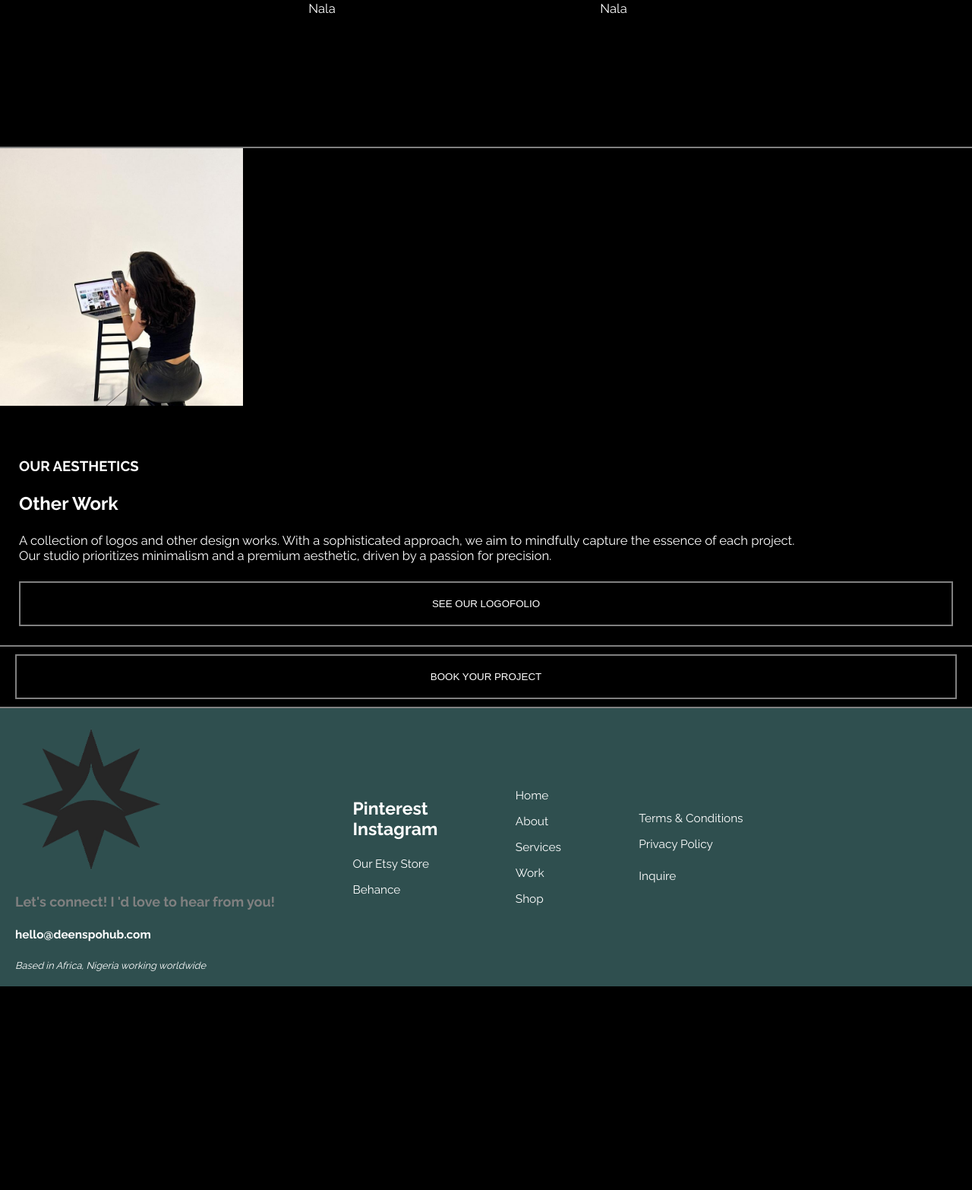
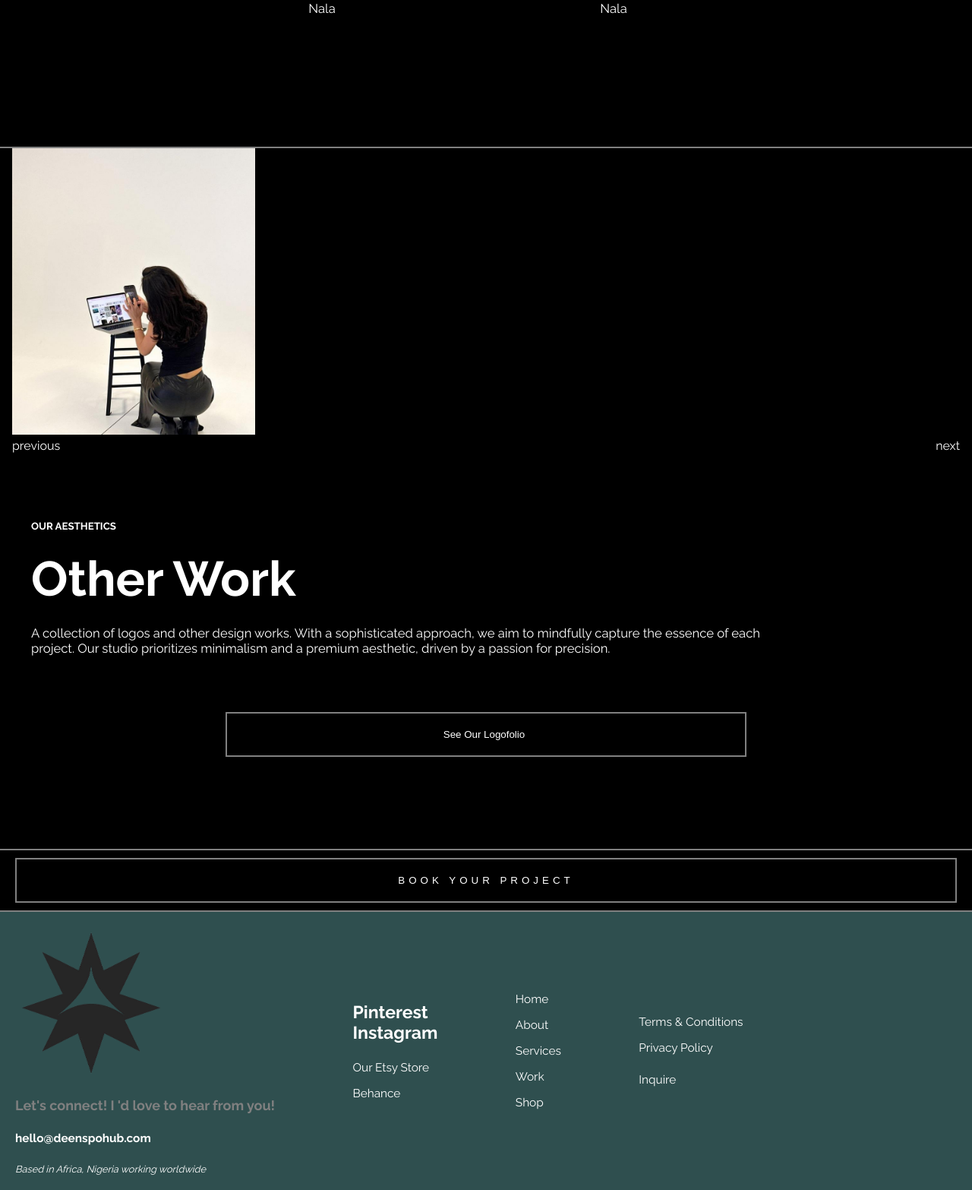
Before and after one commit to sirunique/Agencyportfolio, a PHP site: page /work in a window 1280 px wide. Shown: the part 2262-3828 px from the top of the page at 76% size. Before the commit the page ends 3560 px from the top, so only its background shows below. Run offline with PHP 8.4, Linux system fonts and the light colour scheme; some libraries are stand-ins or nearby versions.

Commit message:
styling updated

```diff
--- a/pages/work/index.php
+++ b/pages/work/index.php
@@ -6,7 +6,7 @@ include('./pages/work/work_css.php'); // linking css work page
 
 <!-- Page Content -->
 <section class="section row work--1">
-    <h1>Selected Case Studies</h1>
+    <h2>Selected Case Studies</h2>
     <p class="work-text">A few past loves. Here you’ll find a collection of our selected case studies</p>
     <div class="images-container">
         <div class="img">
@@ -78,14 +78,20 @@ include('./pages/work/work_css.php'); // linking css work page
 </section>
 
 <section class="section row work--2">
-    <img src="images/IMG-20240906-WA0013.jpg" alt="image" class="grid-img">
+    <div class="slides">
+        <img src="images/IMG-20240906-WA0013.jpg" alt="image" class="grid-img">
+        <div class="slide">
+            <a href="" class="left"><i class="fa-thin fa-arrow-left-long"></i>previous</a>
+            <a href="" class="right">next<i class="fa-thin fa-arrow-right-long"></i></a>
+        </div>
+    </div>
 
     <div class="element-align">
-        <h3>OUR AESTHETICS</h3>
+        <h5>OUR AESTHETICS</h5>
         <h1>Other Work</h1>
         <p>A collection of logos and other design works. With a sophisticated approach, we aim to mindfully capture the essence of each project. Our studio prioritizes minimalism and a premium aesthetic, driven by a passion for precision.</p>
         <button class="btn">
-            See Our Logofolio
+            See Our Logofolio<i class="fa-thin fa-arrow-right-long"></i>
         </button>
     </div>
 </section>
--- a/pages/work/work_css.php
+++ b/pages/work/work_css.php
@@ -1,4 +1,8 @@
 <style>
+    .section {
+        padding: 0 1rem;
+    }
+
     .work--1 {
         padding: 7rem 2rem;
         display: flex;
@@ -38,7 +42,8 @@
         display: block;
     }
 
-    .space-between {
+    .space-between,
+    .slide {
         display: flex;
         justify-content: space-between;
     }
@@ -46,7 +51,6 @@
     .space-between a {
         display: none;
     }
-
 
     .element-align {
         display: flex;
@@ -60,6 +64,30 @@
         padding: 10px 20px;
     }
 
+    .projectBtn-section .btn {
+        letter-spacing: 5px;
+    }
+
+    /* Work--2 */
+    .work--2 {
+        display: flex;
+        flex-direction: column;
+        gap: 4rem;
+        padding-bottom: 6rem;
+    }
+
+    .work--2 h1 {
+        font-size: 5vw;
+    }
+
+    .work--2 .btn {
+        margin: 50px 20vw 0 20vw;
+        text-transform: capitalize;
+    }
+
+    /* Work--2 */
+
+
 
     /* Desktop view */
     @media only screen and (min-width: 780px) {
```
